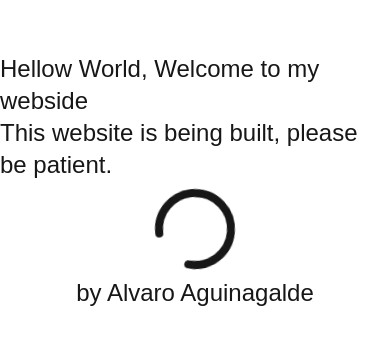
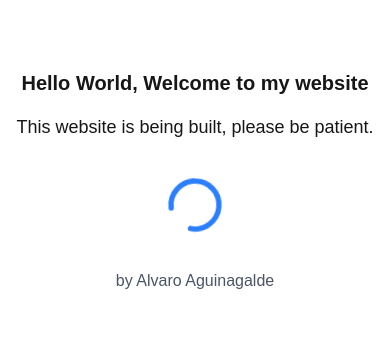
Before and after one commit to alvaroagu/portfolio-web, a Next.js app: page / in a window 390 px wide. Shown: the part 241-586 px from the top of the page. Built offline with nearby package versions, Linux system fonts and the light colour scheme.

Commit message:
responsive message

```diff
--- a/app/page.tsx
+++ b/app/page.tsx
@@ -4,13 +4,26 @@ import { Loader2 } from "lucide-react";
 
 export default function Home() {
   return (
-    <div className="flex flex-col justify-center items-center min-h-screen">
-      <h1 className="text-2xl">Hellow World, Welcome to my webside</h1>
-      <p className="text-2xl">
+    <div className="flex flex-col justify-center items-center min-h-screen p-4 text-center">
+      {" "}
+      {/* Agregamos padding y centrado de texto */}
+      <h1 className="text-xl sm:text-2xl md:text-3xl lg:text-4xl font-bold mb-4">
+        {" "}
+        {/* Ajuste de tamaño de texto y negrita */}
+        Hello World, Welcome to my website
+      </h1>
+      <p className="text-lg sm:text-xl md:text-2xl mb-8">
+        {" "}
+        {/* Ajuste de tamaño de texto y margen inferior */}
         This website is being built, please be patient.
       </p>
-      <Loader2 className="size-24 animate-spin" />
-      <p className="text-2xl">by Alvaro Aguinagalde</p>
+      <Loader2 className="size-16 sm:size-20 md:size-24 animate-spin text-blue-500 mb-8" />{" "}
+      {/* Ajuste de tamaño de loader y color */}
+      <p className="text-md sm:text-lg md:text-xl text-gray-600">
+        {" "}
+        {/* Ajuste de tamaño de texto y color */}
+        by Alvaro Aguinagalde
+      </p>
     </div>
   );
 }
```
